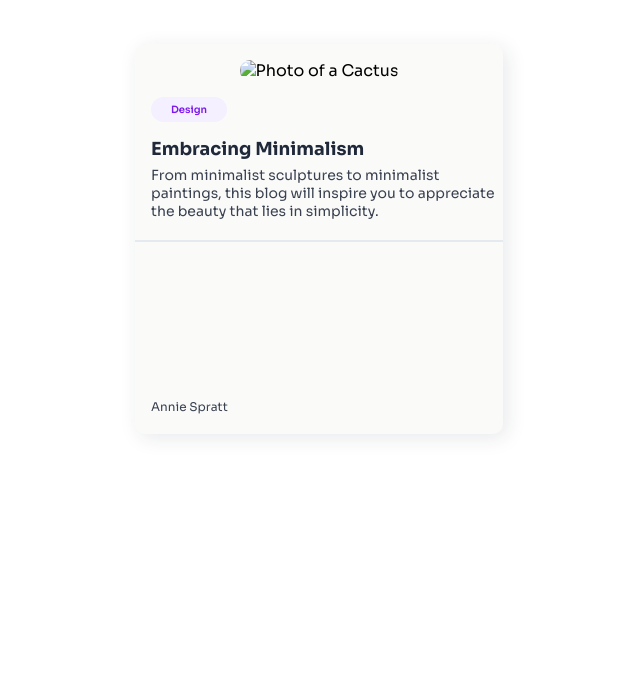
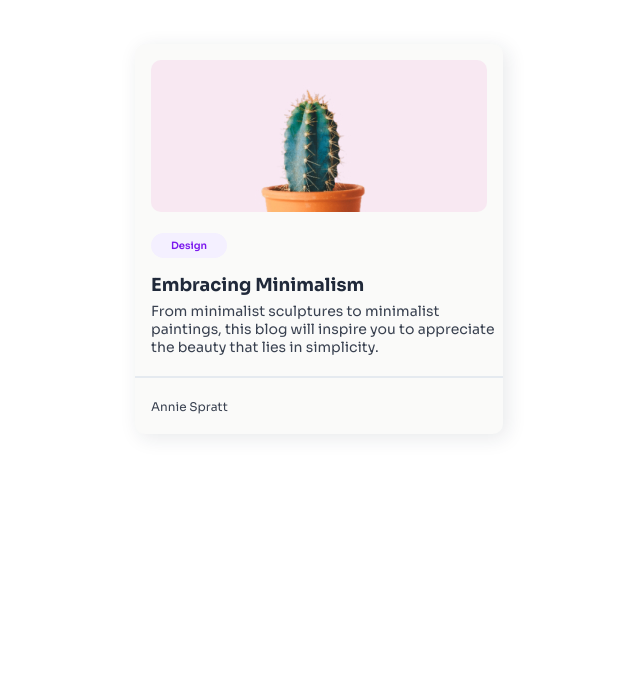
Before and after one commit to DKantor2002/MinimalBlogCard, a plain HTML site: page index.html in a window 1280 px wide. Shown: the part 120-800 px from the top of the page, without its empty margins (321-961 px from the left). Drawn offline with Linux system fonts and the light colour scheme; the site is published under a folder, as on GitHub Pages, so addresses that start at the root find nothing.

Commit message:
Fixed Image Code

```diff
--- a/index.html
+++ b/index.html
@@ -15,7 +15,7 @@
 
      <div class="parent-container">
           <div class="blog-image">
-               <img src="/resources/Cactus.jpg" alt="Photo of a Cactus">
+               <img src="Cactus.jpg" alt="Photo of a Cactus">
           </div>
           <div class="design-tab">
                <p>Design</p>
```
Also changed, not shown: Cactus.jpg (renamed from resources/Cactus.jpg).
